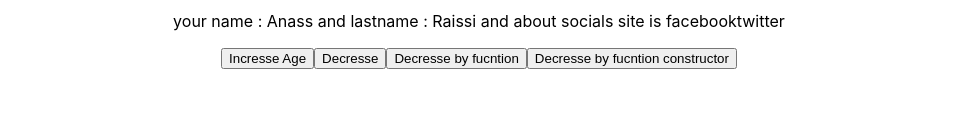
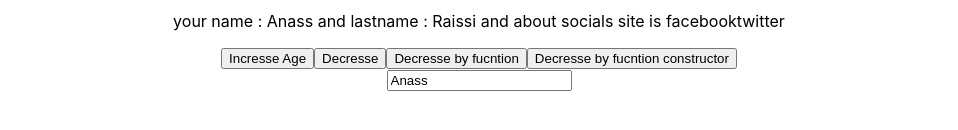
Before and after one commit to anassraissi/react_js_once, a React (Create React App) app: page / in a window 1280 px wide. Shown: the part 248-378 px from the top of the page, without its empty margins (161-1119 px from the left). Built offline with nearby package versions, Linux system fonts and the light colour scheme.

Commit message:
basics onchange event

```diff
--- a/src/wellcome_as_class_component.js
+++ b/src/wellcome_as_class_component.js
@@ -7,28 +7,43 @@ class Wellcome_as_class_component extends Component{
                 this.decrement_by_function=this.decrement_by_function.bind(this)  //for not reputing bind(this) in each use of it // this mean send class to it
         }
     state ={   //state as local parametre on using in component
-        age:14
+        age:14,
+        user:{
+            name:'Anass',
+            lastname:'Raissi',
+        }
     }
-    user={
-        name:'Anass',
-        lastname:'Raissi',
-    }
+
     decrement=()=>{
        {this.setState({age:this.state.age-1})}
     }
     decrement_by_function(){  //this parametre serve to use class atrebute in function like that
        {this.setState({age:this.state.age-1})}
     }
+    update_name(event){
+        console.log(event.target.value);
+        const new_name=event.target.value;
+        this.setState({
+                user:{
+                    ...this.state.user,  //bach man3awdoch ga3 data li m3aha ila bghina nbadlo ghawahed  bhal lastname:this.state.user.lastname
+                    name:new_name,
+                    // lastname:this.state.user.lastname
+                }
+        });
+
+    }
         socialsLinks=['facebook','twitter'];
     render(){  //componant as class external file
         return <div>hi {this.props.name+' '+this.props.lastname} im from wellcome_as_class_component my age is
         {this.state.age}
         <p>{this.props.children} add the value of declaring component</p> <br></br>
-         <p>your name : {this.user.name} and  lastname : {this.user.lastname} and about socials site is {this.socialsLinks}</p>
+         <p>your name : {this.state.user.name} and  lastname : {this.state.user.lastname} and about socials site is {this.socialsLinks}</p>
          <button onClick={()=>{this.setState({age :this.state.age+1})}}>Incresse Age</button>
          <button onClick={this.decrement}>Decresse</button>
          <button onClick={this.decrement_by_function.bind(this)}>Decresse by fucntion</button>
          <button onClick={this.decrement_by_function}>Decresse by fucntion constructor</button>
+         <br></br>
+         <input type='text' value={this.state.user.name} onChange={this.update_name.bind(this)}></input>
         </div>
     }
 }
```
